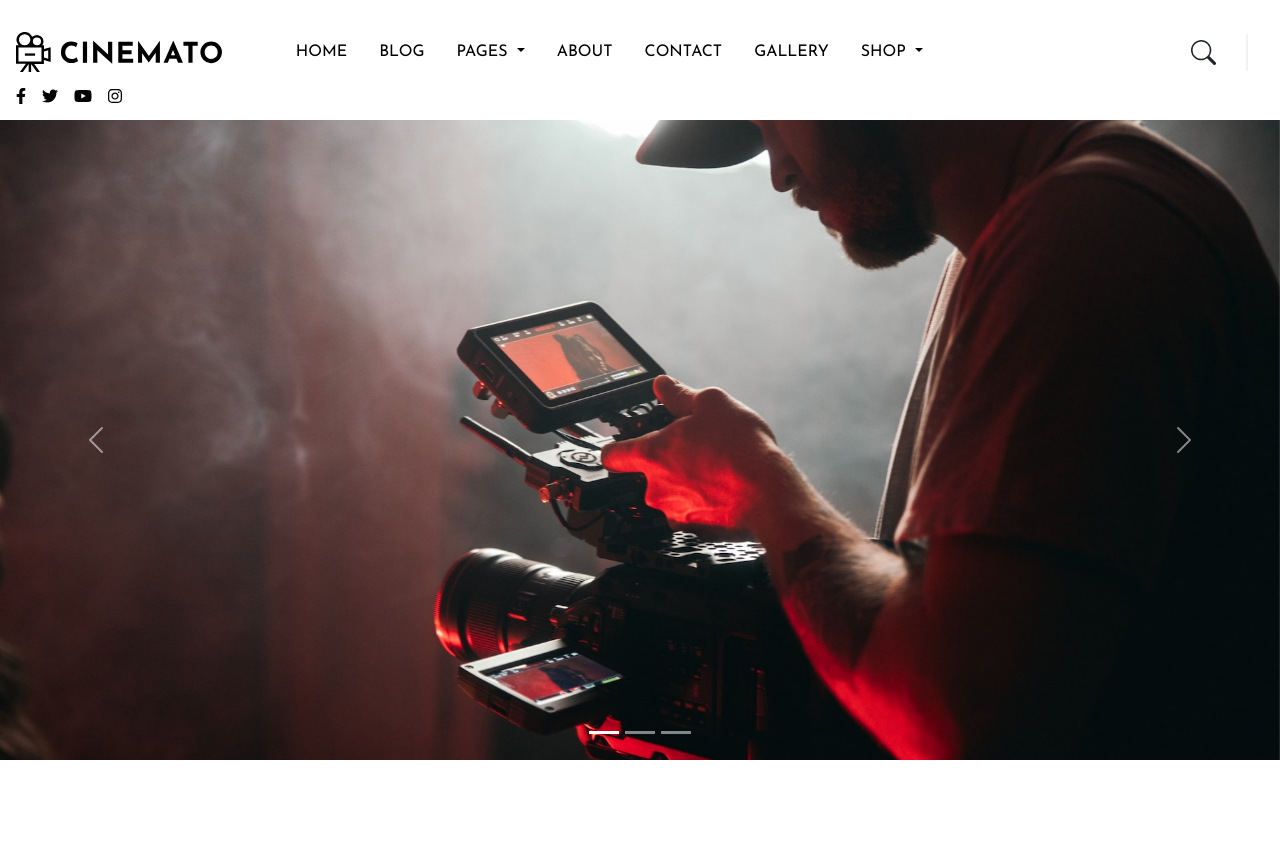
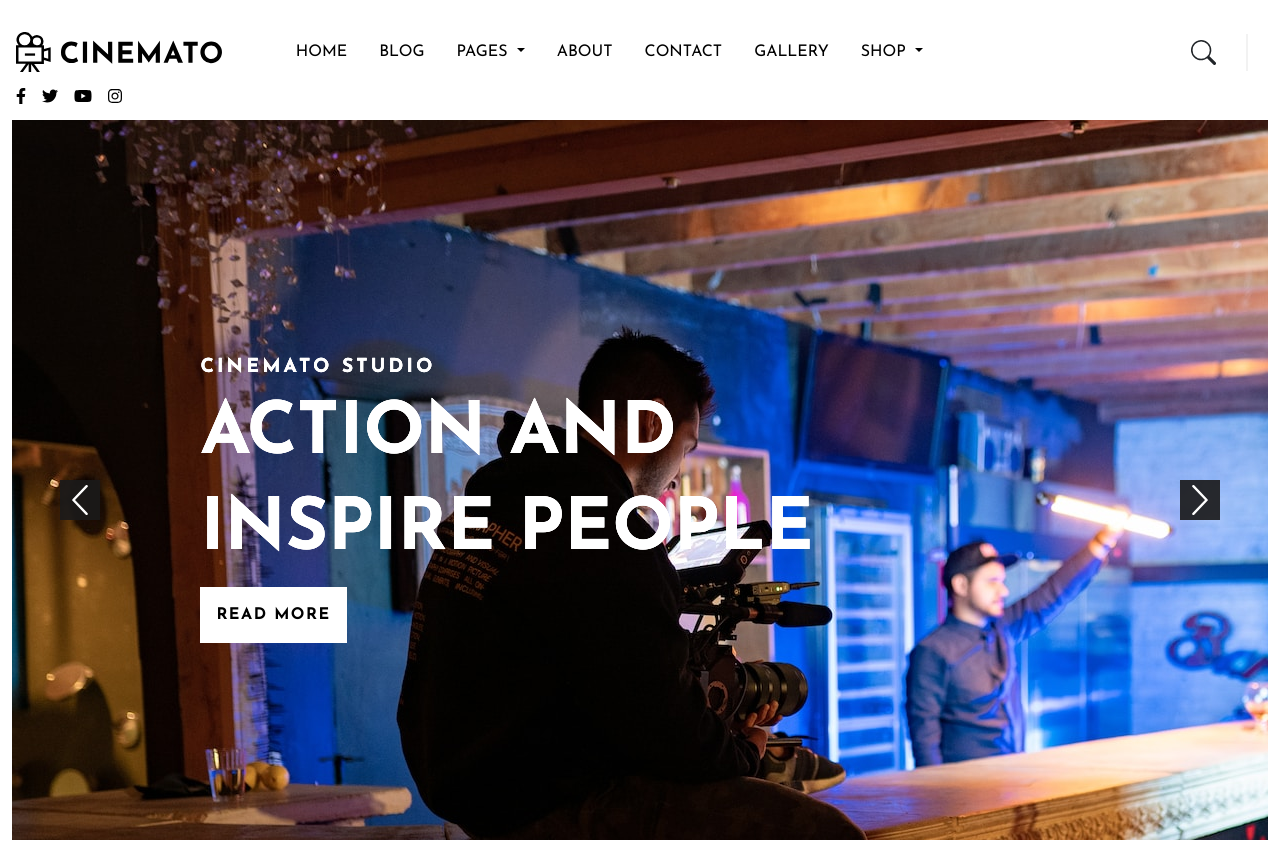
Before and after one commit to StefanoMela/cinemato-midterm-html-vuejs, a Vue app: page / in a window 1280 px wide. Shown: the top 842 px of the page. Built offline with nearby package versions, Linux system fonts and the light colour scheme.

Commit message:
carousel fix

```diff
--- a/src/App.vue
+++ b/src/App.vue
@@ -1,5 +1,6 @@
 <script>
 import AppHeader from './components/AppHeader.vue'
+import AppJumbo from './components/AppJumbo.vue';
 import AppMain from './components/AppMain.vue'
 import AppFooter from './components/AppFooter.vue';
 
@@ -10,13 +11,14 @@ export default {
     }
   },
 
-  components: { AppHeader, AppMain, AppFooter }
+  components: { AppHeader, AppJumbo, AppMain, AppFooter }
 };
 </script>
 
 <template>
   <AppHeader/>
   <main>
+    <AppJumbo />
     <AppMain />
   </main>
   <AppFooter />
--- /dev/null
+++ b/src/components/AppJumbo.vue
@@ -0,0 +1,125 @@
+<script>
+import { heroImgs } from "../data/index";
+
+export default {
+  data() {
+    return {
+      heroImgs,
+      activeSlide: 0,
+    };
+  },
+
+  methods: {
+    goNext() {
+      if (this.activeSlide < heroImgs.length - 1) {
+        this.activeSlide++;
+      } else {
+        this.activeSlide = 0;
+      }
+    },
+
+    goPrev() {
+      if (this.activeSlide == 0) {
+        this.activeSlide--;
+      } else {
+        this.activeSlide = heroImgs.length - 1;
+      }
+    },
+
+    setAutoplay() {
+      if (!this.autoplay) {
+        this.autoplay = setInterval(() => {
+          this.goNext();
+        }, 5000);
+      }
+    },
+    stopAutoplay() {
+      if (this.autoplay) {
+        clearInterval(this.autoplay);
+        this.autoplay = false;
+      }
+    },
+  },
+
+  created() {
+    this.setAutoplay();
+  },
+};
+</script>
+
+<template>
+  <div class="jumbo container-fluid">
+    <div class="slider">
+      <div @click="goPrev()" class="left-arrow">
+        <img src="/img/left-arrow.svg" alt="" />
+      </div>
+      <div v-for="(image, index) in heroImgs" class="slide">
+        <img :src="heroImgs[activeSlide].image" alt="" class="slide-inner" />
+        <div class="carousel-caption">
+          <h6>cinemato studio</h6>
+          <h2>action and inspire people</h2>
+          <button class="call-to-action">READ MORE</button>
+        </div>
+      </div>
+      <div @click="goNext()" class="right-arrow">
+        <img src="/img/right-arrow.svg" alt="" />
+      </div>
+    </div>
+  </div>
+</template>
+
+<style lang="scss" scoped>
+.slider {
+  height: 90vh;
+  overflow: hidden;
+
+  position: relative;
+
+  .left-arrow,
+  .right-arrow {
+    cursor: pointer;
+
+    position: absolute;
+    top: 50%;
+
+    background-color: rgba(27, 26, 26, 0.911);
+    padding: 0.3rem;
+
+    margin-inline: 3rem;
+  }
+
+  .right-arrow {
+    right: 0;
+  }
+}
+.carousel-caption {
+
+
+  color: white;
+
+  text-transform: uppercase;
+
+  max-width: 700px;
+  text-align: left;
+  top: 30%;
+  h2 {
+    font-size: 4.5rem;
+    font-weight: 700;
+    line-height: 6rem;
+  }
+
+  h6 {
+    font-size: 1.2rem;
+    font-weight: 700;
+    letter-spacing: 0.2rem;
+  }
+
+  .call-to-action {
+    background-color: #ffffff;
+    padding: 1rem;
+    border: none;
+    letter-spacing: 1.5px;
+    font-weight: bolder;
+  }
+}
+</style>
--- a/src/components/AppMain.vue
+++ b/src/components/AppMain.vue
@@ -1,6 +1,5 @@
 <script>
 import { store } from "../data/store";
-import { heroImgs } from "../data/index";
 
 import FluidSection from "./FluidSection.vue";
 import AppCard from "./AppCard.vue";
@@ -9,7 +8,6 @@ export default {
   data() {
     return {
       store,
-      heroImgs,
     };
   },
 
@@ -19,61 +17,6 @@ export default {
 
 <template>
   <main>
-    <section class="jumbotron-carousel">
-      <div class="carousel slide">
-        <div class="carousel-indicators">
-          <button
-            type="button"
-            data-bs-target="#carouselExampleIndicators"
-            data-bs-slide-to="0"
-            class="active"
-            aria-current="true"
-            aria-label="Slide 1"
-          ></button>
-          <button
-            type="button"
-            data-bs-target="#carouselExampleIndicators"
-            data-bs-slide-to="1"
-            aria-label="Slide 2"
-          ></button>
-          <button
-            type="button"
-            data-bs-target="#carouselExampleIndicators"
-            data-bs-slide-to="2"
-            aria-label="Slide 3"
-          ></button>
-        </div>
-        <div class="carousel-inner">
-          <div class="carousel-item active">
-            <img :src="heroImgs.hero1" class="d-block w-100" alt="..." />
-          </div>
-          <div class="carousel-item">
-            <img :src="heroImgs.hero2" class="d-block w-100" alt="..." />
-          </div>
-          <div class="carousel-item">
-            <img :src="heroImgs.hero3" class="d-block w-100" alt="..." />
-          </div>
-        </div>
-        <button
-          class="carousel-control-prev"
-          type="button"
-          data-bs-target="#carouselExampleIndicators"
-          data-bs-slide="prev"
-        >
-          <span class="carousel-control-prev-icon" aria-hidden="true"></span>
-          <span class="visually-hidden">Previous</span>
-        </button>
-        <button
-          class="carousel-control-next"
-          type="button"
-          data-bs-target="#carouselExampleIndicators"
-          data-bs-slide="next"
-        >
-          <span class="carousel-control-next-icon" aria-hidden="true"></span>
-          <span class="visually-hidden">Next</span>
-        </button>
-      </div>
-    </section>
     <section class="what-we-do">
       <div class="what-we-do__title">
         <h6>PELICULA STUDIO</h6>
@@ -135,7 +78,7 @@ export default {
           adipisci, eos quam quis ad dolorum saepe? Quasi fuga vero magni ab!
         </p>
         <div class="cst-feedback-wrapper">
-          <img src="/img/01.jpg" alt="" class="cst-img">
+          <img src="/img/01.jpg" alt="" class="cst-img" />
           <div class="cst-info">
             <h6>JOHN DOE</h6>
             <h6>Designer</h6>
@@ -205,26 +148,6 @@ export default {
 </template>
 
 <style lang="scss" scoped>
-.carousel-inner {
-  height: 80vh;
-}
-
-.carousel-caption {
-  max-width: 700px;
-  text-align: left;
-  top: 30%;
-  h2 {
-    font-size: 4.5rem;
-    font-weight: 700;
-    line-height: 6rem;
-  }
-
-  h6 {
-    font-size: 1.2rem;
-    font-weight: 700;
-    letter-spacing: 0.2rem;
-  }
-}
 
 // WHAT WE DO ICON SECTION
 .what-we-do {
@@ -338,10 +261,7 @@ export default {
   justify-content: center;
   align-items: center;
 
-
-
-  .feedback-wrapper{
-
+  .feedback-wrapper {
     max-width: 750px;
     position: relative;
 
@@ -352,10 +272,12 @@ export default {
 
     gap: 1rem;
 
-    p,*{color: white;}
+    p,
+    * {
+      color: white;
+    }
 
-    .quotation-mark{
-
+    .quotation-mark {
       position: absolute;
       z-index: 10;
       translate: 700%;
@@ -364,8 +286,7 @@ export default {
       filter: white;
     }
 
-    .cst-feedback-wrapper{
-
+    .cst-feedback-wrapper {
       align-self: center;
 
       display: flex;
@@ -374,14 +295,10 @@ export default {
       gap: 1rem;
 
       .cst-img {
-
         border-radius: 50%;
       }
-
     }
   }
-
-
 }
 
 .form-section {
--- a/src/data/index.js
+++ b/src/data/index.js
@@ -1,9 +1,11 @@
-const heroImgs = {
+const heroImgs = [
 
-    hero1: '/img/hero1.jpeg',
-    hero2: '/img/hero2.jpeg',
-    hero3: '/img/hero3.jpeg'
-}
+    { image: '/img/hero1.jpeg' },
+    { image: '/img/hero2.jpeg' },
+    { image: '/img/hero3.jpeg' }
+]
+
+
 
 
 export { heroImgs };
```
Also changed, not shown: public/img/left-arrow.svg, public/img/right-arrow.svg.
